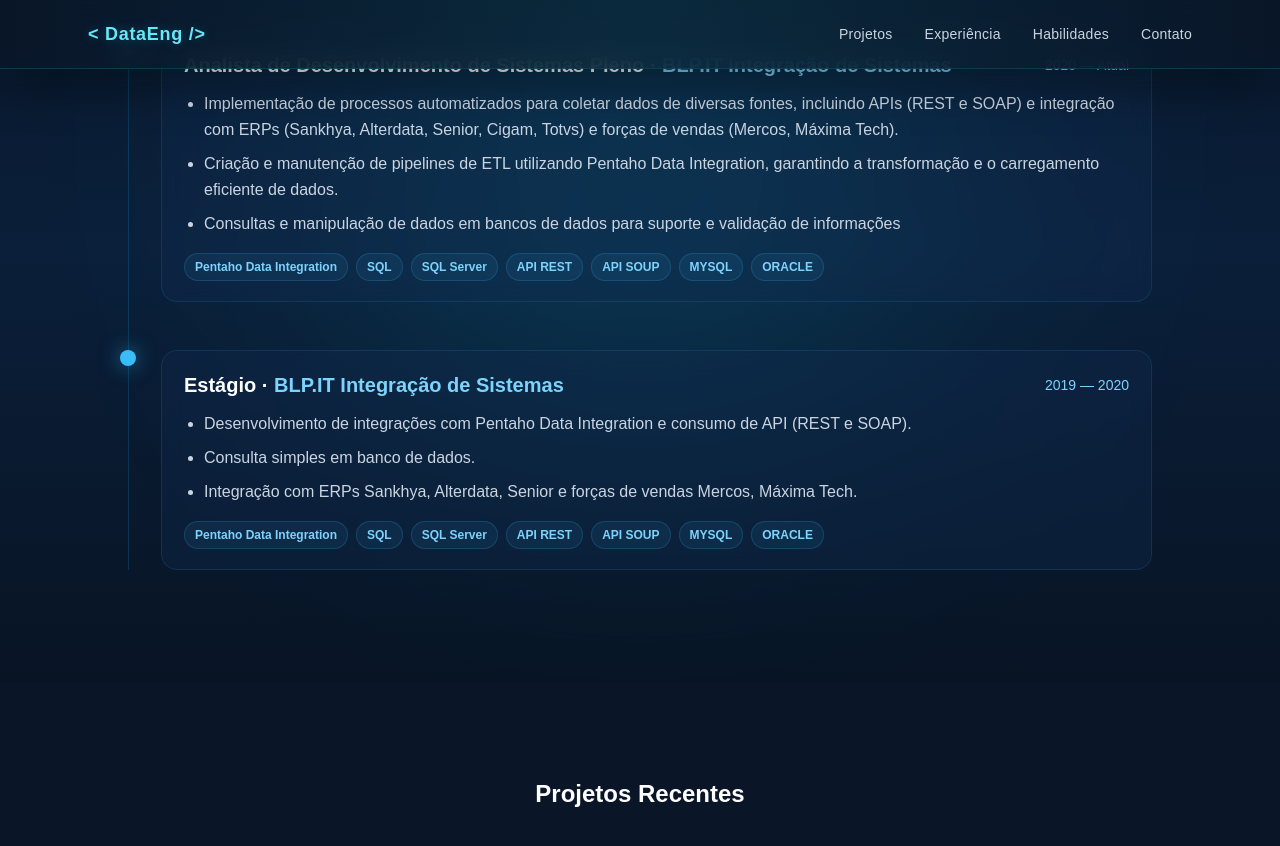
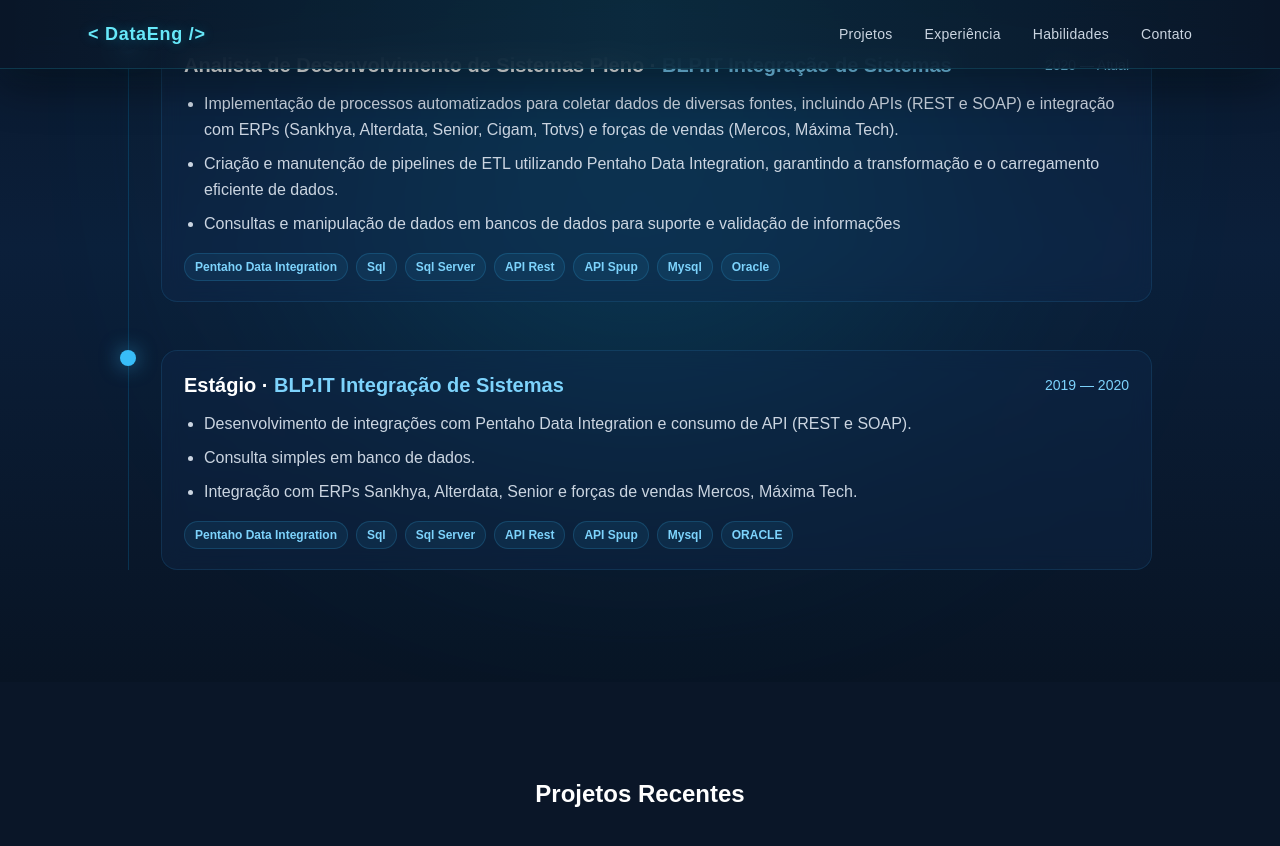
Before and after one commit to rodrigorocha1234/portfolio, a Jekyll site: the page built from index.md, in a window 1280 px wide and 900 px high, scrolled down 1727 px, cut to the strip 0-855 px from the top of the window. Shown: the top 846 px of the strip. Built offline with Jekyll 4.4.1, drawn with Linux system fonts in a browser that asks for light colours; nearby versions of some CDN libraries.

Commit message:
Correção

```diff
--- a/_data/experience.yml
+++ b/_data/experience.yml
@@ -7,12 +7,12 @@
     - Consultas e manipulação de dados em bancos de dados  para suporte e validação de informações
   tech:
     - Pentaho Data Integration
-    - SQL
-    - SQL Server
-    - API REST
-    - API SOUP
-    - MYSQL
-    - ORACLE
+    - Sql
+    - Sql Server
+    - API Rest
+    - API Spup
+    - Mysql
+    - Oracle
 
 
 
@@ -26,9 +26,9 @@
 
   tech:
     - Pentaho Data Integration
-    - SQL
-    - SQL Server
-    - API REST
-    - API SOUP
-    - MYSQL
+    - Sql
+    - Sql Server
+    - API Rest
+    - API Spup
+    - Mysql
     - ORACLE
```
